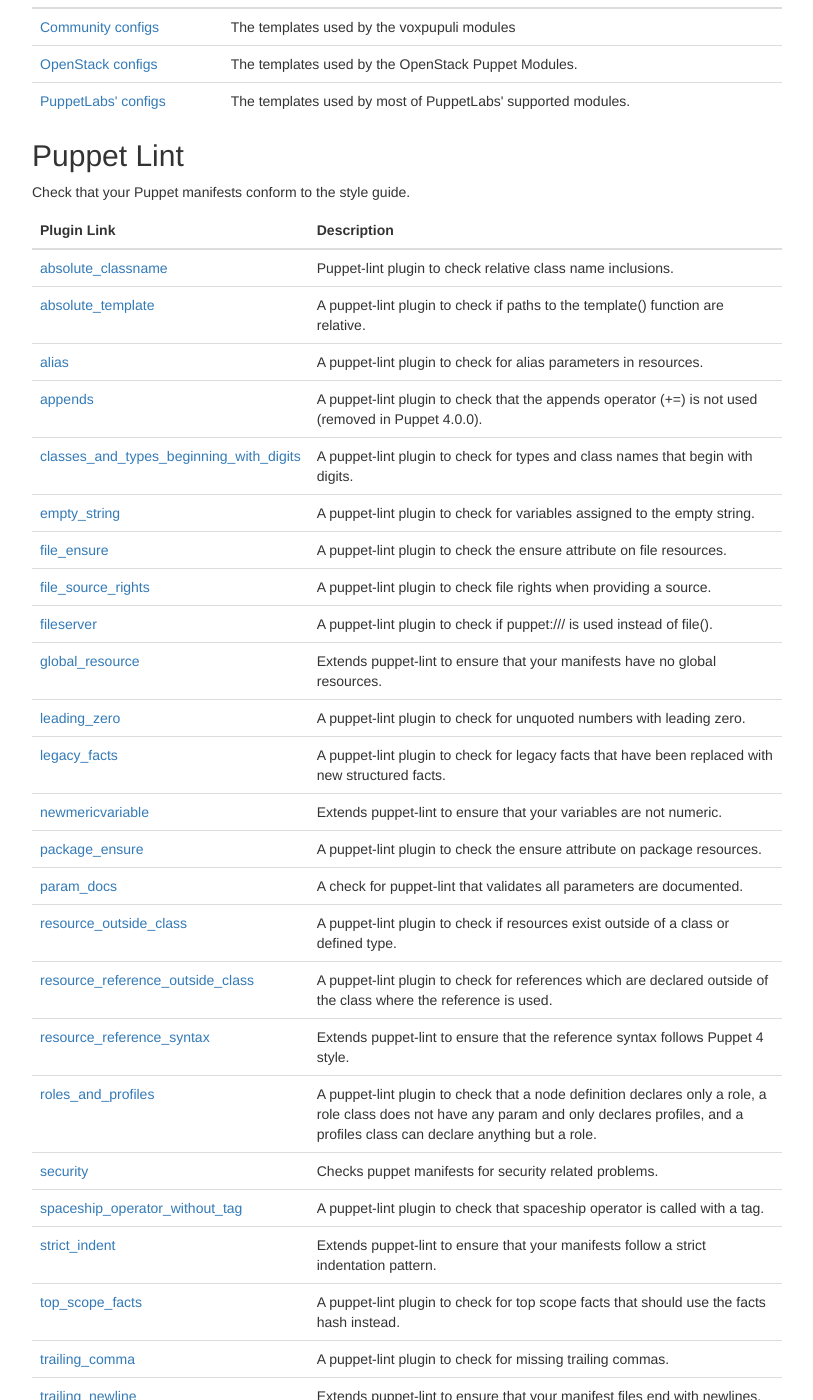
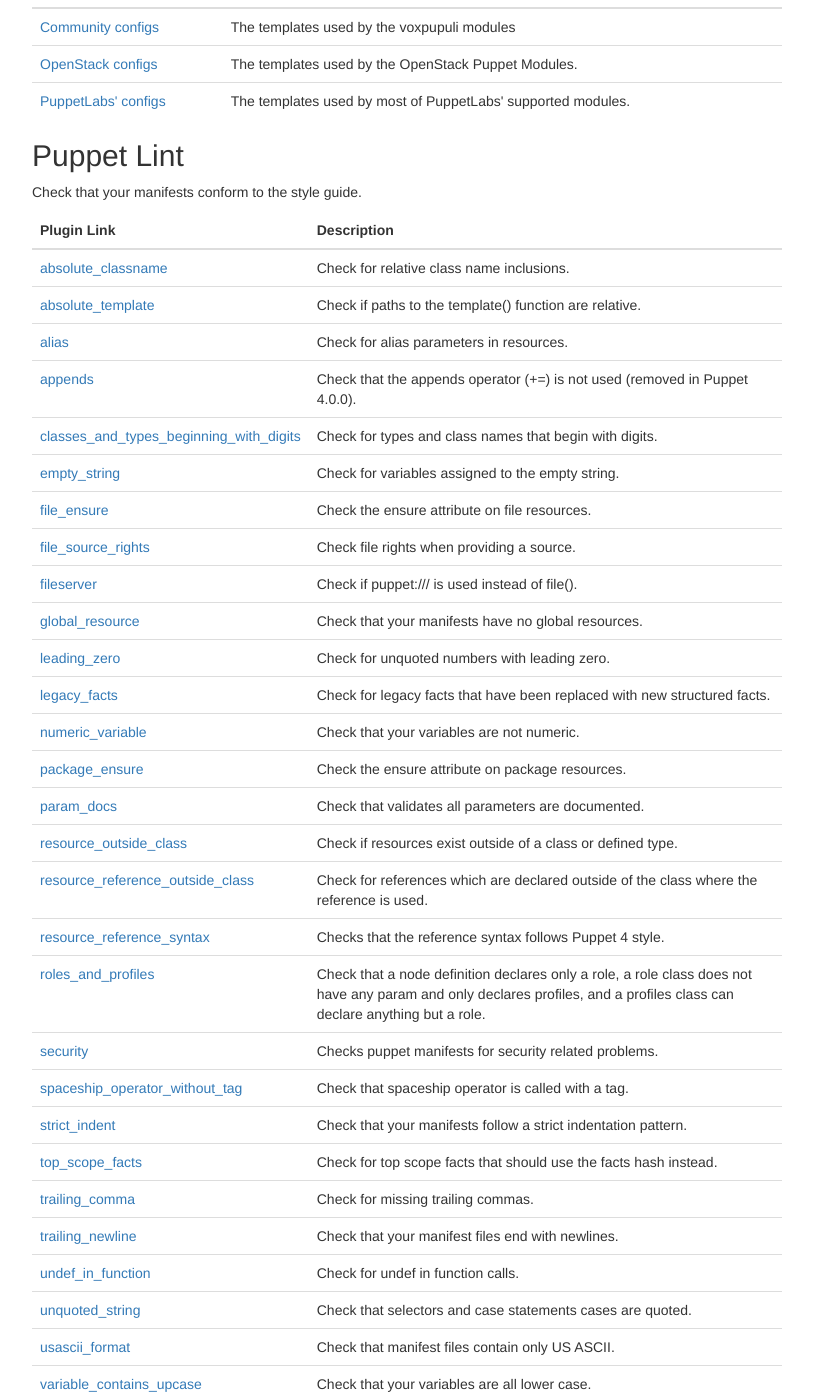
Before and after one commit to voxpupuli/voxpupuli.github.io, a Jekyll site: the page built from plugins/index.md, in a window 1280 px wide and 1400 px high, scrolled down 2350 px. Shown: the whole window, without its empty margins (233-1046 px from the left). Built offline with Jekyll 4.4.1, drawn with Linux system fonts in a browser that asks for light colours; nearby versions of some CDN libraries; some of the changed text lies outside the part shown.

Commit message:
puppet-lint: Remove unneeded text
This whole section is dedicated to Puppet Lint plugins, there's no need
for all the "A puppet-lint plugin to..." and "Extends Puppet Lint
to...".

```diff
--- a/_data/tools/puppet-lint.json
+++ b/_data/tools/puppet-lint.json
@@ -2,107 +2,107 @@
   "name": "puppet-lint",
   "display_name": "Puppet Lint",
   "url": "https://github.com/rodjek/puppet-lint",
-  "description": "Check that your Puppet manifests conform to the style guide.",
+  "description": "Check that your manifests conform to the style guide.",
   "plugins": [
     {
       "name": "trailing_newline",
       "url": "https://github.com/rodjek/puppet-lint-trailing_newline-check",
-      "description": "Extends puppet-lint to ensure that your manifest files end with newlines."
+      "description": "Check that your manifest files end with newlines."
     },
     {
       "name": "variable_contains_upcase",
       "url": "https://github.com/fiddyspence/puppetlint-variablecase",
-      "description": "Extends puppet-lint to ensure that your variables are all lower case."
+      "description": "Check that your variables are all lower case."
     },
     {
       "name": "param_docs",
       "url": "https://github.com/domcleal/puppet-lint-param-docs",
-      "description": "A check for puppet-lint that validates all parameters are documented."
+      "description": "Check that validates all parameters are documented."
     },
     {
       "name": "roles_and_profiles",
       "url": "https://github.com/mcanevet/puppet-lint-roles_and_profiles-check",
-      "description": "A puppet-lint plugin to check that a node definition declares only a role, a role class does not have any param and only declares profiles, and a profiles class can declare anything but a role."
+      "description": "Check that a node definition declares only a role, a role class does not have any param and only declares profiles, and a profiles class can declare anything but a role."
     },
     {
       "name": "vim_modeline",
       "url": "https://github.com/robertpearce/puppet-lint-vim_modeline-check",
-      "description": "A puppet-lint plugin to check for vim comment (modeline) as the last line in a manifest."
+      "description": "Check for vim comment (modeline) as the last line in a manifest."
     },
     {
       "name": "strict_indent",
       "url": "https://github.com/relud/puppet-lint-strict_indent-check",
-      "description": "Extends puppet-lint to ensure that your manifests follow a strict indentation pattern."
+      "description": "Check that your manifests follow a strict indentation pattern."
     },
     {
       "name": "unquoted_string",
       "url": "https://github.com/voxpupuli/puppet-lint-unquoted_string-check",
-      "description": "A puppet-lint plugin to check that selectors and case statements cases are quoted."
+      "description": "Check that selectors and case statements cases are quoted."
     },
     {
       "name": "empty_string",
       "url": "https://github.com/voxpupuli/puppet-lint-empty_string-check",
-      "description": "A puppet-lint plugin to check for variables assigned to the empty string."
+      "description": "Check for variables assigned to the empty string."
     },
     {
       "name": "spaceship_operator_without_tag",
       "url": "https://github.com/voxpupuli/puppet-lint-spaceship_operator_without_tag-check",
-      "description": "A puppet-lint plugin to check that spaceship operator is called with a tag."
+      "description": "Check that spaceship operator is called with a tag."
     },
     {
       "name": "absolute_classname",
       "url": "https://github.com/camptocamp/puppet-lint-absolute_classname-check",
-      "description": "Puppet-lint plugin to check relative class name inclusions."
+      "description": "Check for relative class name inclusions."
     },
     {
       "name": "leading_zero",
       "url": "https://github.com/voxpupuli/puppet-lint-leading_zero-check",
-      "description": "A puppet-lint plugin to check for unquoted numbers with leading zero."
+      "description": "Check for unquoted numbers with leading zero."
     },
     {
-      "name": "newmericvariable",
+      "name": "numeric_variable",
       "url": "https://github.com/fiddyspence/puppetlint-numericvariable",
-      "description": "Extends puppet-lint to ensure that your variables are not numeric."
+      "description": "Check that your variables are not numeric."
     },
     {
       "name": "file_ensure",
       "url": "https://github.com/voxpupuli/puppet-lint-file_ensure-check",
-      "description": "A puppet-lint plugin to check the ensure attribute on file resources."
+      "description": "Check the ensure attribute on file resources."
     },
     {
       "name": "trailing_comma",
       "url": "https://github.com/voxpupuli/puppet-lint-trailing_comma-check",
-      "description": "A puppet-lint plugin to check for missing trailing commas."
+      "description": "Check for missing trailing commas."
     },
     {
       "name": "version_comparison",
       "url": "https://github.com/voxpupuli/puppet-lint-version_comparison-check",
-      "description": "A puppet-lint plugin to check for versions compared as numbers."
+      "description": "Check for versions compared as numbers."
     },
     {
       "name": "global_resource",
       "url": "https://github.com/ninech/puppet-lint-global_resource-check",
-      "description": "Extends puppet-lint to ensure that your manifests have no global resources."
+      "description": "Check that your manifests have no global resources."
     },
     {
       "name": "appends",
       "url": "https://github.com/voxpupuli/puppet-lint-appends-check",
-      "description": "A puppet-lint plugin to check that the appends operator (+=) is not used (removed in Puppet 4.0.0)."
+      "description": "Check that the appends operator (+=) is not used (removed in Puppet 4.0.0)."
     },
     {
       "name": "classes_and_types_beginning_with_digits",
       "url": "https://github.com/voxpupuli/puppet-lint-classes_and_types_beginning_with_digits-check",
-      "description": "A puppet-lint plugin to check for types and class names that begin with digits."
+      "description": "Check for types and class names that begin with digits."
     },
     {
       "name": "file_source_rights",
       "url": "https://github.com/camptocamp/puppet-lint-file_source_rights-check",
-      "description": "A puppet-lint plugin to check file rights when providing a source."
+      "description": "Check file rights when providing a source."
     },
     {
       "name": "alias",
       "url": "https://github.com/camptocamp/puppet-lint-alias-check",
-      "description": "A puppet-lint plugin to check for alias parameters in resources."
+      "description": "Check for alias parameters in resources."
     },
     {
       "name": "security",
@@ -112,52 +112,52 @@
     {
       "name": "usascii_format",
       "url": "https://github.com/jpmasters/puppet-lint-usascii_format-check",
-      "description": "A puppet-lint plugin to check that manifest files contain only US ASCII."
+      "description": "Check that manifest files contain only US ASCII."
     },
     {
       "name": "package_ensure",
       "url": "https://github.com/danzilio/puppet-lint-package_ensure-check",
-      "description": "A puppet-lint plugin to check the ensure attribute on package resources."
+      "description": "Check the ensure attribute on package resources."
     },
     {
       "name": "resource_reference_syntax",
       "url": "https://github.com/tuxmea/puppet-lint-resource_reference_syntax",
-      "description": "Extends puppet-lint to ensure that the reference syntax follows Puppet 4 style."
+      "description": "Checks that the reference syntax follows Puppet 4 style."
     },
     {
       "name": "undef_in_function",
       "url": "https://github.com/camptocamp/puppet-lint-undef_in_function-check",
-      "description": "A puppet-lint plugin to check for undef in function calls."
+      "description": "Check for undef in function calls."
     },
     {
       "name": "fileserver",
       "url": "https://github.com/camptocamp/puppet-lint-fileserver-check",
-      "description": "A puppet-lint plugin to check if puppet:/// is used instead of file()."
+      "description": "Check if puppet:/// is used instead of file()."
     },
     {
       "name": "absolute_template",
       "url": "https://github.com/deanwilson/puppet-lint-absolute_template_path-check",
-      "description": "A puppet-lint plugin to check if paths to the template() function are relative."
+      "description": "Check if paths to the template() function are relative."
     },
     {
       "name": "resource_outside_class",
       "url": "https://github.com/llowder/puppet-lint-resource_outside_class-check",
-      "description": "A puppet-lint plugin to check if resources exist outside of a class or defined type."
+      "description": "Check if resources exist outside of a class or defined type."
     },
     {
       "name": "top_scope_facts ",
       "url": "https://github.com/mmckinst/puppet-lint-top_scope_facts-check",
-      "description": "A puppet-lint plugin to check for top scope facts that should use the facts hash instead."
+      "description": "Check for top scope facts that should use the facts hash instead."
     },
     {
       "name": "legacy_facts",
       "url": "https://github.com/mmckinst/puppet-lint-legacy_facts-check",
-      "description": "A puppet-lint plugin to check for legacy facts that have been replaced with new structured facts."
+      "description": "Check for legacy facts that have been replaced with new structured facts."
     },
     {
       "name": "resource_reference_outside_class",
       "url": "https://github.com/voxpupuli/puppet-lint-reference_on_declaration_outside_of_class-check.git",
-      "description": "A puppet-lint plugin to check for references which are declared outside of the class where the reference is used."
+      "description": "Check for references which are declared outside of the class where the reference is used."
     }
   ]
 }
```
